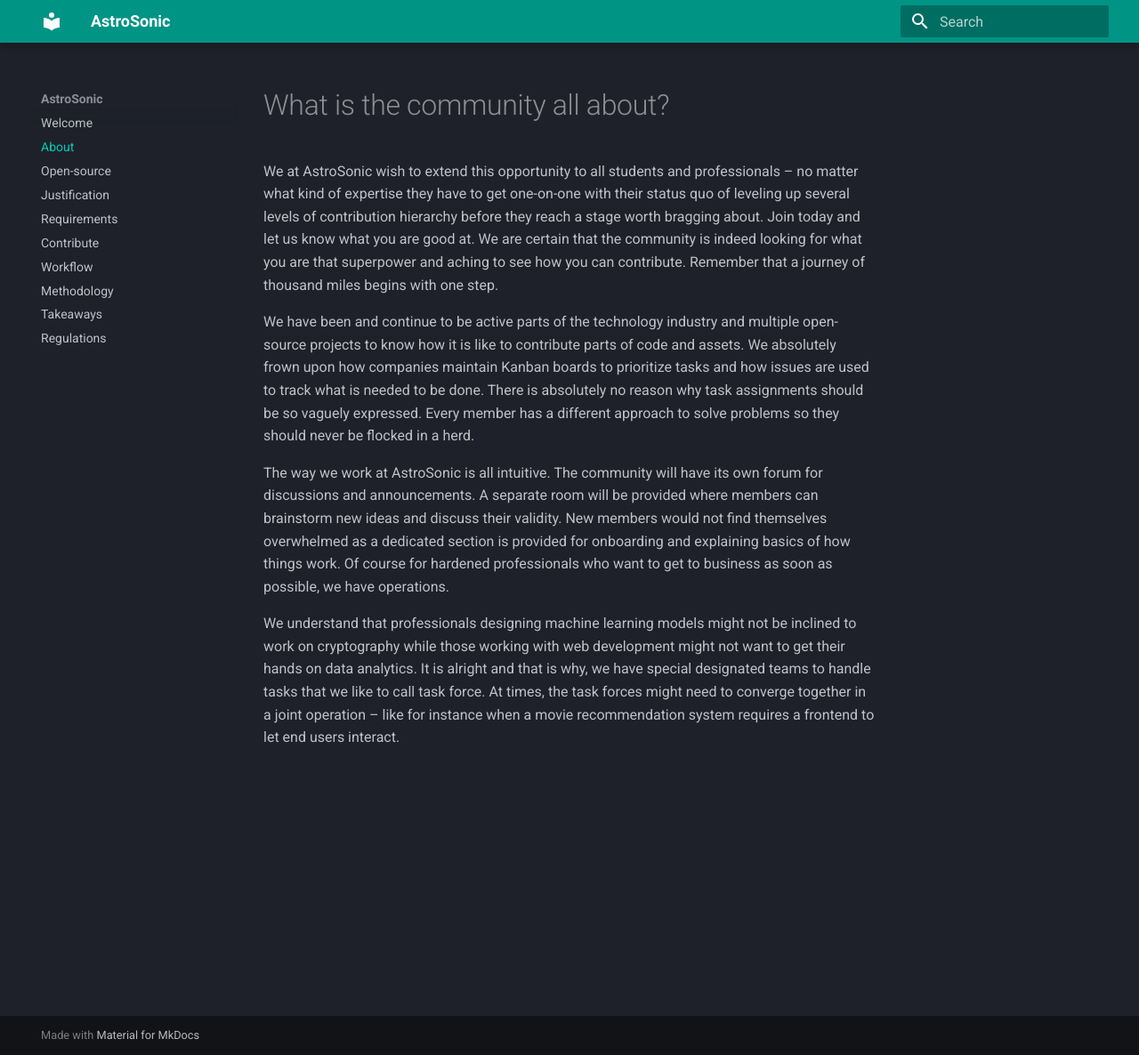
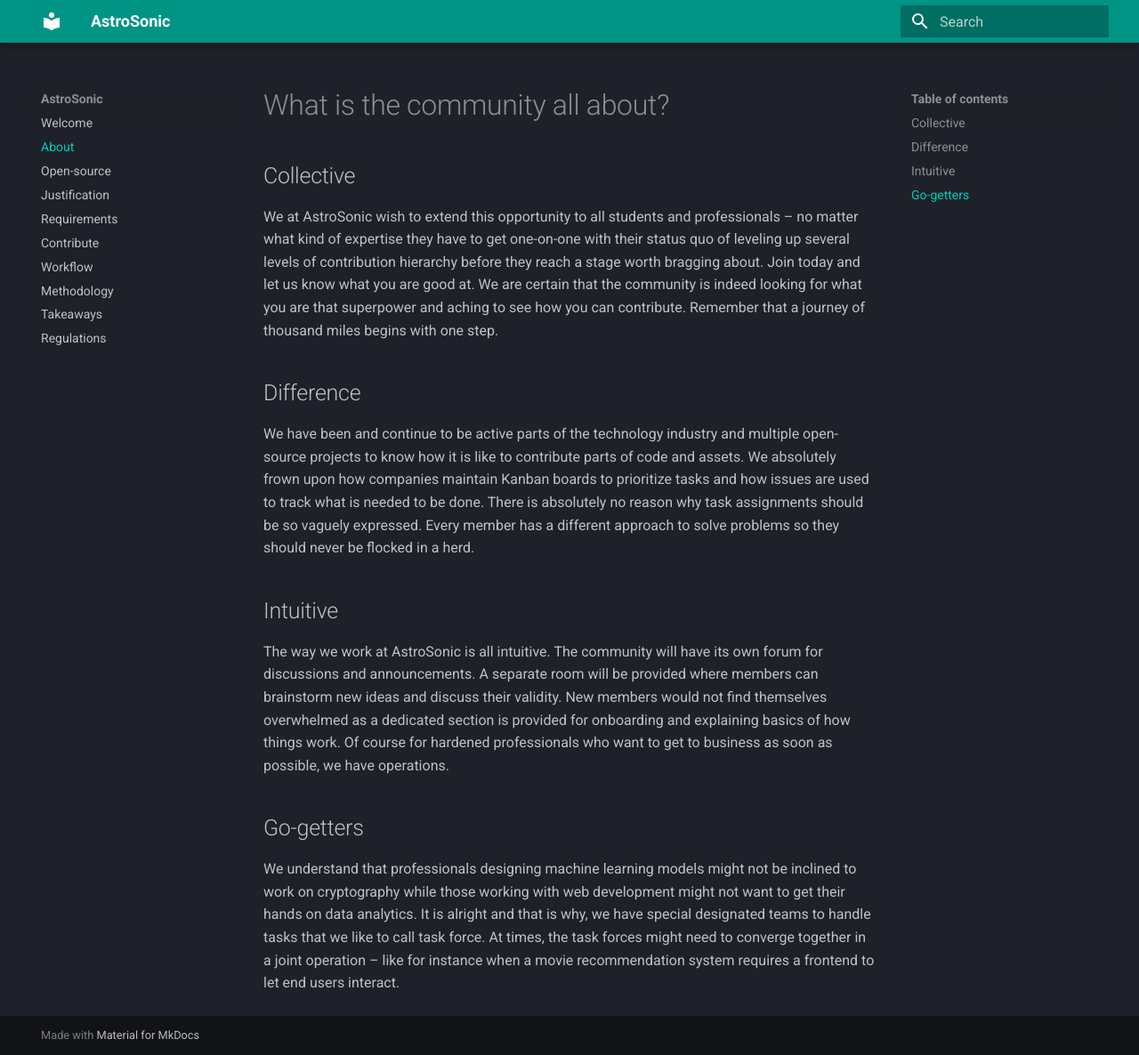
Before and after one commit to astrosonic/community-website, an MkDocs documentation site: the page built from docs/about.md, in a window 1280 px wide and 1186 px high. Shown: the whole window at 89% size. Built offline with MkDocs 1.6.1 and Material for MkDocs 9.7.7, drawn with Linux system fonts in a browser that asks for light colours.

Commit message:
Converted bullets to headers

```diff
--- a/docs/about.md
+++ b/docs/about.md
@@ -1,9 +1,13 @@
 # What is the community all about?
 
+## Collective
 We at AstroSonic wish to extend this opportunity to all students and professionals – no matter what kind of expertise they have to get one-on-one with their status quo of leveling up several levels of contribution hierarchy before they reach a stage worth bragging about. Join today and let us know what you are good at. We are certain that the community is indeed looking for what you are that superpower and aching to see how you can contribute. Remember that a journey of thousand miles begins with one step.
 
+## Difference
 We have been and continue to be active parts of the technology industry and multiple open-source projects to know how it is like to contribute parts of code and assets. We absolutely frown upon how companies maintain Kanban boards to prioritize tasks and how issues are used to track what is needed to be done. There is absolutely no reason why task assignments should be so vaguely expressed. Every member has a different approach to solve problems so they should never be flocked in a herd.
 
+## Intuitive
 The way we work at AstroSonic is all intuitive. The community will have its own forum for discussions and announcements. A separate room will be provided where members can brainstorm new ideas and discuss their validity. New members would not find themselves overwhelmed as a dedicated section is provided for onboarding and explaining basics of how things work. Of course for hardened professionals who want to get to business as soon as possible, we have operations.
 
+## Go-getters
 We understand that professionals designing machine learning models might not be inclined to work on cryptography while those working with web development might not want to get their hands on data analytics. It is alright and that is why, we have special designated teams to handle tasks that we like to call task force. At times, the task forces might need to converge together in a joint operation – like for instance when a movie recommendation system requires a frontend to let end users interact.
```
